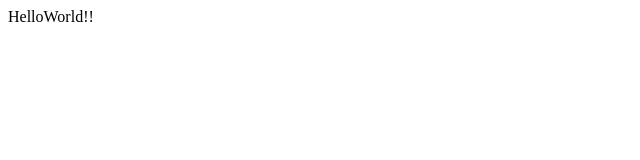
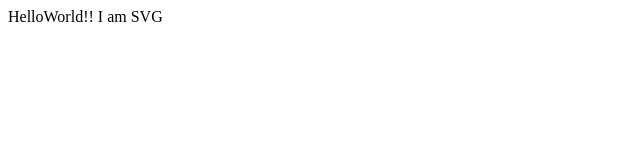
Before and after one commit to afizs/d3, a plain HTML site: page svgshapes.html in a window 1280 px wide. Shown: the full height of the page, 0-640 px from the left. Drawn offline with nearby package versions, Linux system fonts and the light colour scheme.

Commit message:
SVG file is updated

```diff
--- a/svgshapes.html
+++ b/svgshapes.html
@@ -5,6 +5,6 @@
 </head>
 <body>
   <script>
-  d3.select("body").append("p").text("HelloWorld!!");
+  d3.select("body").append("p").text("HelloWorld!! I am SVG");
   </script>
 </html>
```
